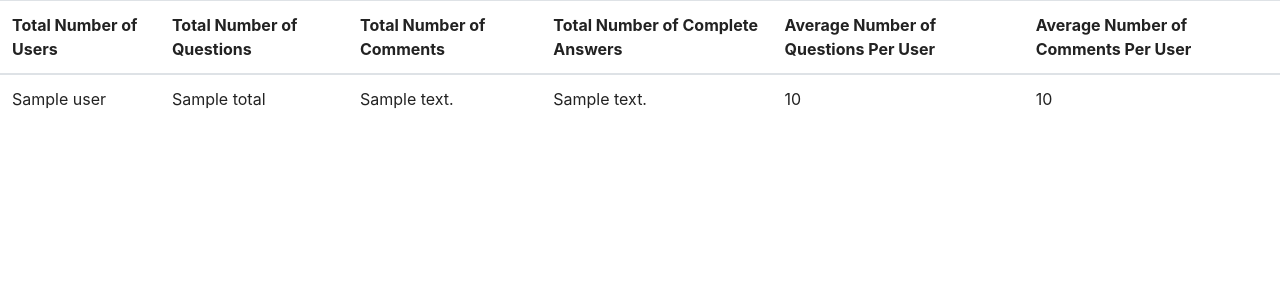
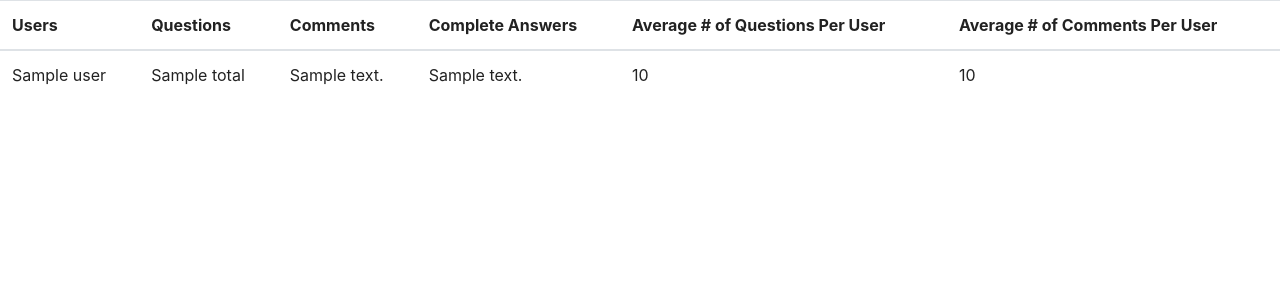
Before and after one commit to mxj316/ShamAnswers, a Python web app: template templates/admin.html in a window 1280 px wide. Shown: the part 59-359 px from the top of the page. Run offline with Jinja, Linux system fonts and the light colour scheme; the template is opened without the code that fills it: most values are stand-ins (such as "Sample title", 1, 10 or a date in 2020); some libraries are stand-ins or nearby versions; some web fonts are replaced.

Commit message:
Update #8: Changed wording of Admin.html

```diff
--- a/templates/admin.html
+++ b/templates/admin.html
@@ -42,12 +42,12 @@
             <table class="table">
                 <thread>
                     <tr>
-                        <th scope="col">Total Number of Users</th>
-                        <th scope="col">Total Number of Questions</th>
-                        <th scope="col">Total Number of Comments</th>
-                        <th scope="col">Total Number of Complete Answers</th>
-                        <th scope="col">Average Number of Questions Per User</th>
-                        <th scope="col">Average Number of Comments Per User</th>
+                        <th scope="col">Users</th>
+                        <th scope="col">Questions</th>
+                        <th scope="col">Comments</th>
+                        <th scope="col">Complete Answers</th>
+                        <th scope="col">Average # of Questions Per User</th>
+                        <th scope="col">Average # of Comments Per User</th>
                     </tr>
                 </thread>
                 <tbody>
```
